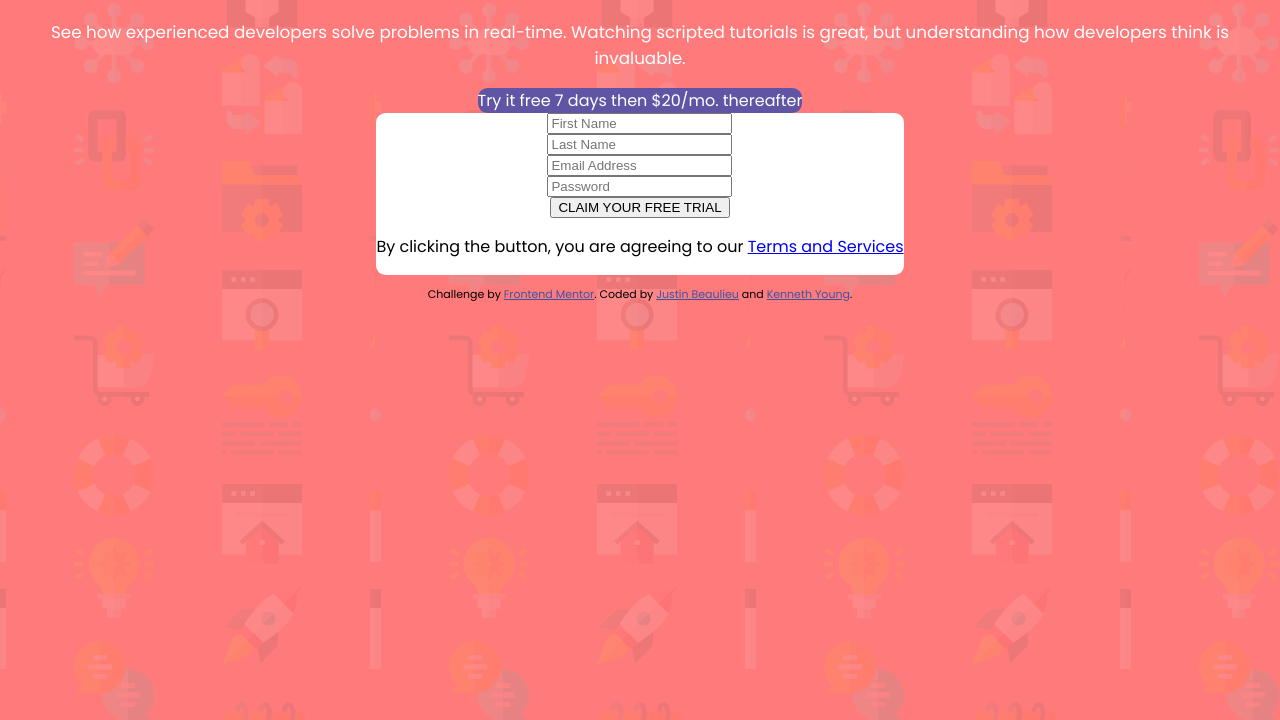
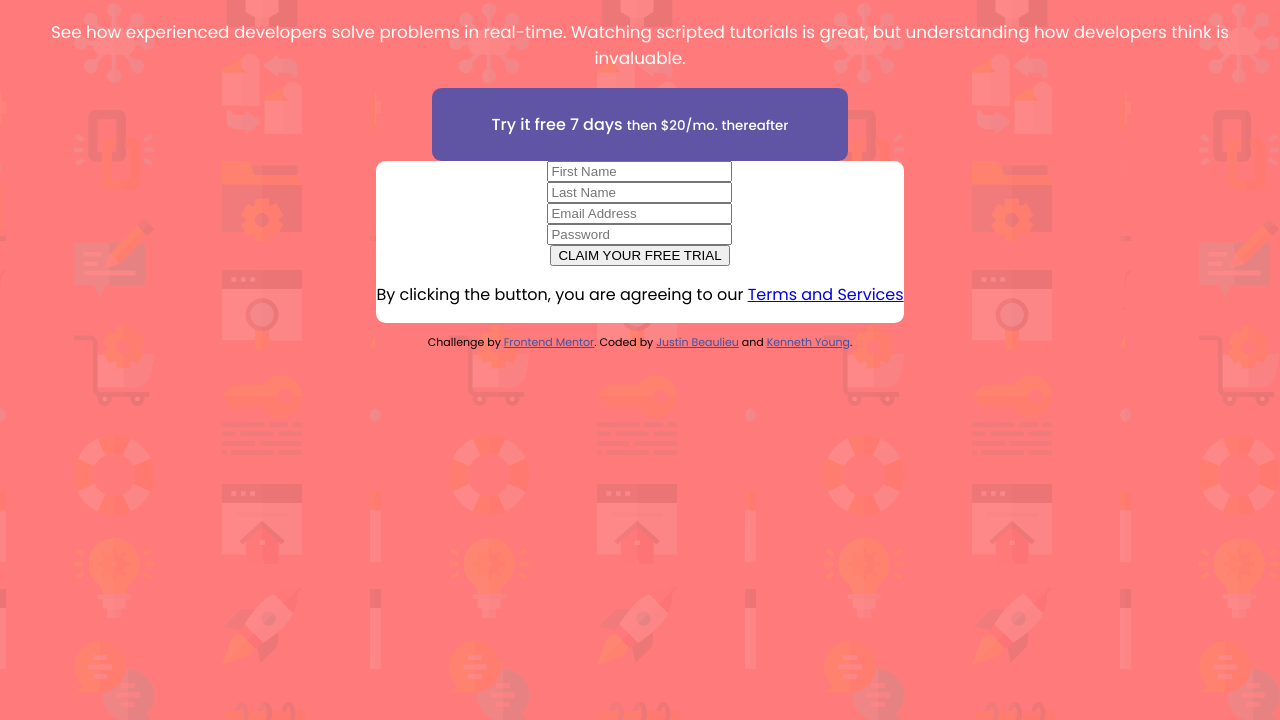
Before and after one commit to Beaulieu527/Intro-Component-With-Signup-Form, a plain HTML site: page index.html in a window 1280 px wide. Shown: the part 80-800 px from the top of the page. Drawn offline with Linux system fonts and the light colour scheme.

Commit message:
Styled trial box

```diff
--- a/index.css
+++ b/index.css
@@ -44,6 +44,10 @@ body {
     border-radius: .6rem;
     background-color: hsl(248, 32%, 49%) ;
     text-align: center;
+    padding: 1.5rem;
+    padding-left: 3.75rem;
+    padding-right: 3.75rem;
+    font-weight: 500;
 
 }
 
--- a/index.html
+++ b/index.html
@@ -30,8 +30,8 @@
           invaluable.
         </p>
       </div>
-      <div class="trial-box">
-        Try it free 7 days then $20/mo. thereafter
+      <div class="trial-box" role="Trial Text">
+        Try it free 7 days <small>then $20/mo. thereafter</small>
       </div>
       <div class="card" role="Form Card">
         <form>
@@ -50,7 +50,8 @@
           />
         </form>
         <p class="text-muted">
-          By clicking the button, you are agreeing to our <a href="#">Terms and Services</a>
+          By clicking the button, you are agreeing to our
+          <a href="#">Terms and Services</a>
         </p>
       </div>
     </div>
```
